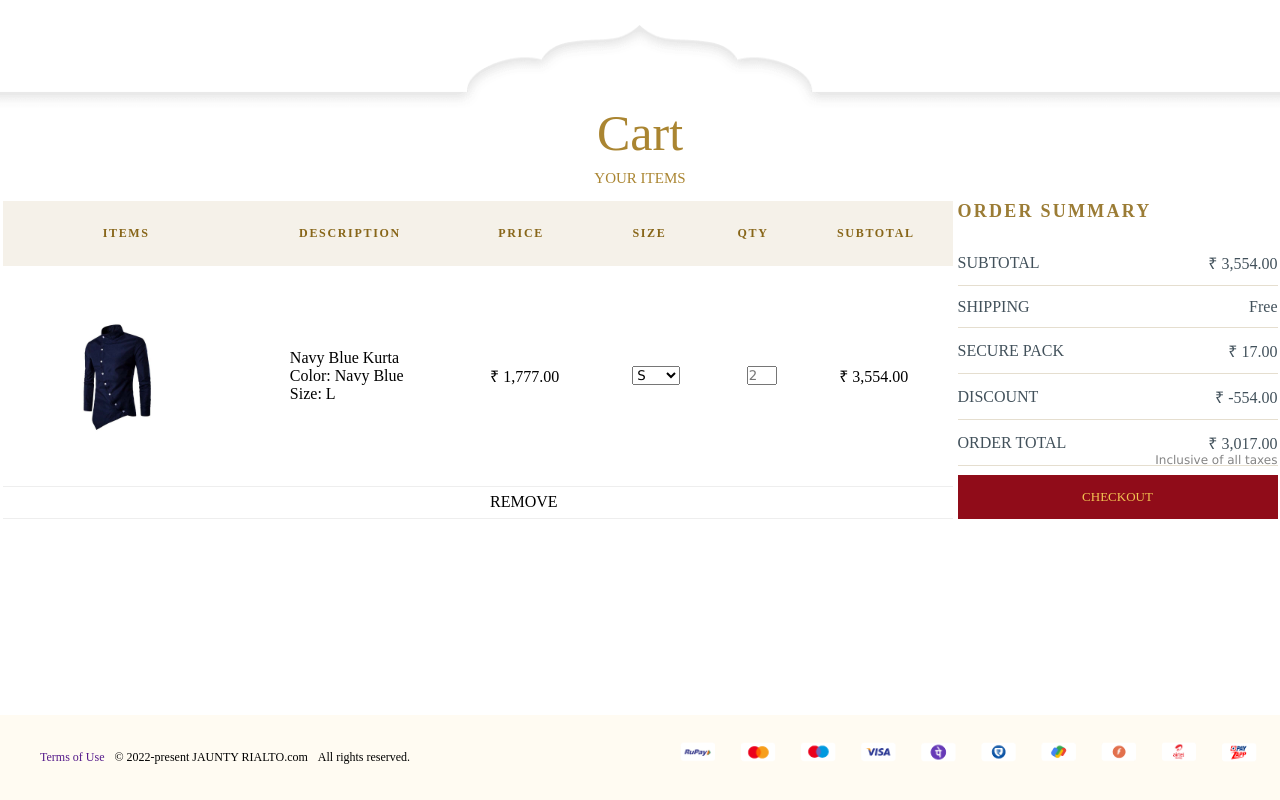
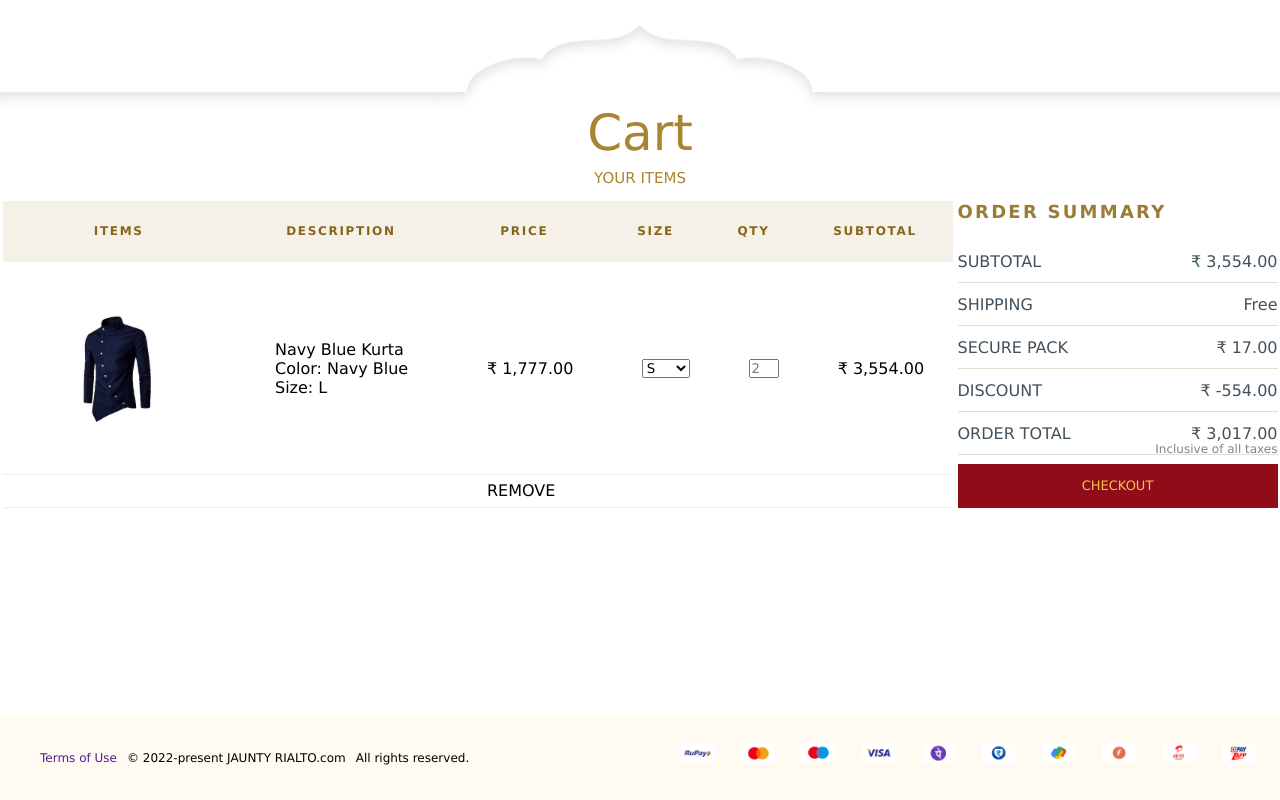
Before and after one commit to fssa-batch3/jabezraja.rajachandrasekar__web_project, a plain HTML site: page pages/cart/cart.index.html in a window 1280 px wide. Drawn offline with Linux system fonts and the light colour scheme.

Commit message:
Update style.css

```diff
--- a/assets/css/style.css
+++ b/assets/css/style.css
@@ -315,17 +315,17 @@ header{
     letter-spacing: 1.68px;
     padding: 12px 20px;
     margin-bottom: 8px;
-    font-family: 'Philosopher';
+    font-family: 'Philosopher',Verdana, Geneva, Tahoma, sans-serif;
 }
 
 .product-table td{
     padding-left: 40px;
-    font-family: 'Philosopher';
+    font-family: 'Philosopher',Verdana, Geneva, Tahoma, sans-serif;
     border-bottom: 1px solid #eee;
 }
 
 .product-table td p, .codproduct-table td p{
-    font-family: 'Philosopher';
+    font-family: 'Philosopher',Verdana, Geneva, Tahoma, sans-serif;
 }
 
 .product-table td input{
@@ -333,14 +333,14 @@ header{
 }
 #re a{
     color: black;
-    font-family: 'Philosopher';
+    font-family: 'Philosopher',Verdana, Geneva, Tahoma, sans-serif;
     text-decoration: none;
 }
 
 .details td{
     padding: 12px 0px 11px;
     border-bottom: 1px solid #e5decf;
-    font-family: 'Philosopher';
+    font-family: 'Philosopher',Verdana, Geneva, Tahoma, sans-serif;
     color: #42515b;
 }
 
@@ -357,7 +357,7 @@ header{
     text-align: center;
     line-height: 45px;
     color: #aa8531;
-    font-family: 'Philosopher';
+    font-family: 'Philosopher',Verdana, Geneva, Tahoma, sans-serif;
 }
 .head1{
     font-size: 50px;
@@ -372,7 +372,7 @@ header{
     color: #900c19;
     font-size: 25px;
     margin: 38px 0;
-    font-family: 'Philosopher';
+    font-family: 'Philosopher',Verdana, Geneva, Tahoma, sans-serif;
     line-height: 45px;
 }
 .content{
@@ -391,7 +391,7 @@ header{
     font-size: 18px;
     letter-spacing: 2.25px;
     margin: 0 0 18px;
-    font-family: 'Philosopher';
+    font-family: 'Philosopher',Verdana, Geneva, Tahoma, sans-serif;
 
 }
 
@@ -414,7 +414,7 @@ header{
 
 .cbtn a{
     color: #f2c452;
-    font-family: 'Philosopher';
+    font-family: 'Philosopher',Verdana, Geneva, Tahoma, sans-serif;
     font-size: 13px;
     text-decoration: none;
 }
@@ -444,12 +444,12 @@ header{
 
 .cfl a{
     text-decoration: none;
-    font-family: 'Philosopher';
+    font-family: 'Philosopher',Verdana, Geneva, Tahoma, sans-serif;
 }
 
 .cfl p{
     padding: 5px;
-    font-family: 'Philosopher';
+    font-family: 'Philosopher',Verdana, Geneva, Tahoma, sans-serif;
 }
 
 /*-----Add to Cart details page End-----*/
@@ -462,7 +462,7 @@ header{
     color: #886619;
     font-size: 12px;
     letter-spacing: 1.68px;
-    font-family: 'Philosopher';
+    font-family: 'Philosopher',Verdana, Geneva, Tahoma, sans-serif;
     font-weight: 700;
     padding: 10px 15px 9px;
     margin-bottom: 20px;
@@ -486,7 +486,7 @@ header{
 .log h2{
     font-size: 16px;
     color: #886619;
-    font-family: 'Philosopher';
+    font-family: 'Philosopher',Verdana, Geneva, Tahoma, sans-serif;
     font-weight: 700;
     letter-spacing: 2.24px;
     display: inline-block;
@@ -507,7 +507,7 @@ header{
 
 .codproduct-table td{
     padding-left: 70px;
-    font-family: 'Philosopher';
+    font-family: 'Philosopher',Verdana, Geneva, Tahoma, sans-serif;
     border-bottom: 1px solid #eee;
 }
 
@@ -547,7 +547,7 @@ header{
     width: 25pc;
     border: 1px solid #d5c8aa;
     font-size: 15px;
-    font-family:'Philosopher' ;
+    font-family: 'Philosopher',Verdana, Geneva, Tahoma, sans-serif;
     outline: none;
 }
 
@@ -1327,7 +1327,7 @@ font-size: 15px;
     color: black;
     text-decoration: none;
     color: #f2c452;
-    font-family: 'Philosopher';
+    font-family: 'Philosopher',Verdana, Geneva, Tahoma, sans-serif;
     font-size: 13px;
 }
 
```
